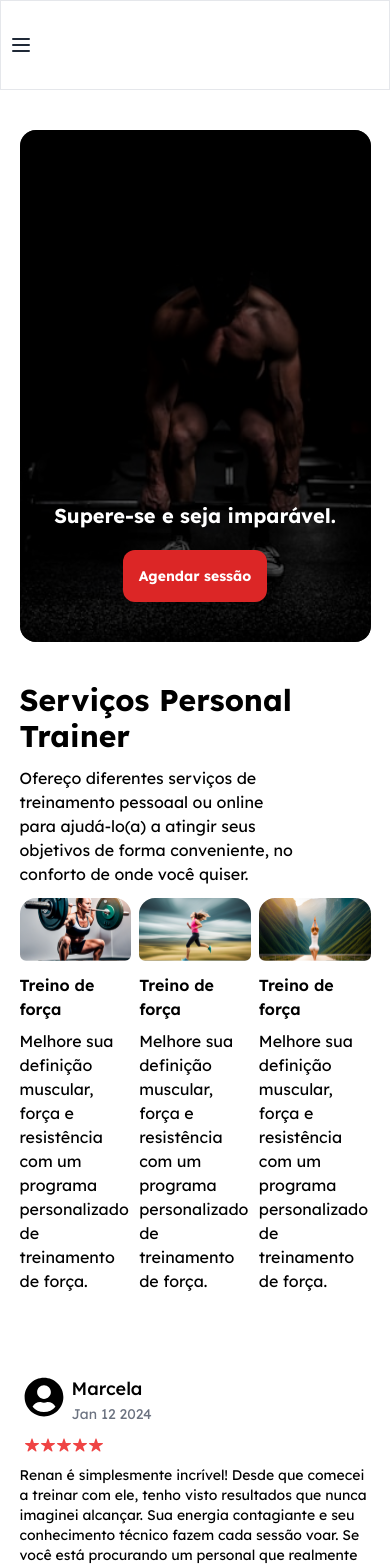
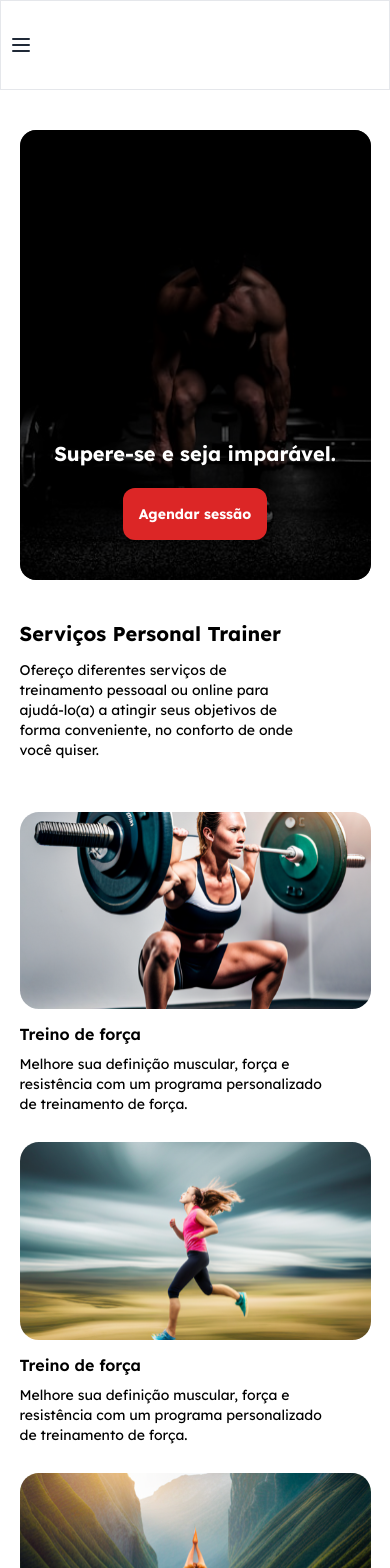
Before and after one commit to JoaoFPessoa/lp-personal-trainer, a Next.js app: page / in a window 390 px wide. Shown: the top 1568 px of the page. Built offline with nearby package versions, Linux system fonts and the light colour scheme.

Commit message:
fix: responsivity

```diff
--- a/src/components/Banner.tsx
+++ b/src/components/Banner.tsx
@@ -19,7 +19,7 @@ export default function Banner() {
   }, []);
 
   return (
-    <div className="relative w-full rounded-2xl overflow-hidden h-[512px]">
+    <div className="relative w-full rounded-2xl overflow-hidden h-[450px] md:h-[512px]">
       <div className="absolute inset-0 overflow-hidden">
         <div
           style={{
--- a/src/components/ImageAndText.tsx
+++ b/src/components/ImageAndText.tsx
@@ -9,7 +9,6 @@ type Props = {
 export default function ImageCard({ image, title, text }: Props) {
   return (
     <div className="">
-      <div className="">
       <Image
         width={450}
         height={450}
@@ -17,10 +16,9 @@ export default function ImageCard({ image, title, text }: Props) {
         alt=""
         src={image}
       />
-        <div className="mt-3 flex flex-col gap-2 w-[90%]">
+      <div className="mt-3 pb-5 flex flex-col gap-2 w-[90%]">
         <h1 className="font-semibold">{title}</h1>
-          <p>{text}</p>
-        </div>
+        <p className="text-sm md:text-base">{text}</p>
       </div>
     </div>
   );
--- a/src/components/Sections/Services.tsx
+++ b/src/components/Sections/Services.tsx
@@ -6,13 +6,18 @@ import TrainingImage3 from "../../../public/training-3.svg";
 export default function Services() {
   return (
     <div className="gap-3 flex flex-col">
-      <h1 className="text-3xl font-bold">Serviços Personal Trainer</h1>
-      <p className="w-[80%]">
+      <h1 className="text-xl md:text-3xl font-bold">
+        Serviços Personal Trainer
+      </h1>
+      <p className="w-[80%] mb-10 md:mb-0 text-sm md:text-base">
         Ofereço diferentes serviços de treinamento pessoaal ou online para
         ajudá-lo(a) a atingir seus objetivos de forma conveniente, no conforto
         de onde você quiser.
       </p>
-      <div id="images" className="flex gap-2">
+      <div
+        id="images"
+        className="flex flex-col  md:text-start md:flex-row  gap-2"
+      >
         <ImageCard
           image={TrainingImage}
           title="Treino de força"
```
Lines whose indentation alone changed are shown as unchanged.
